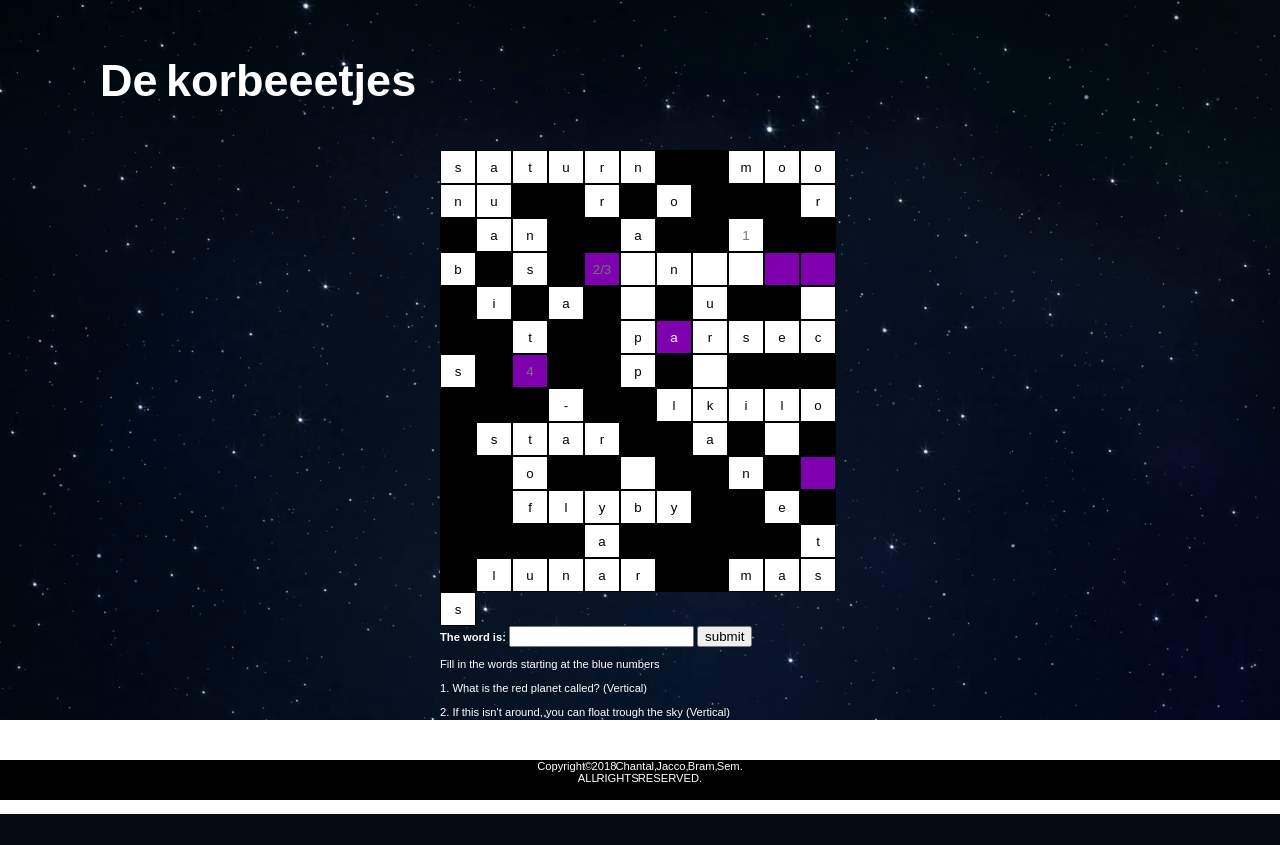
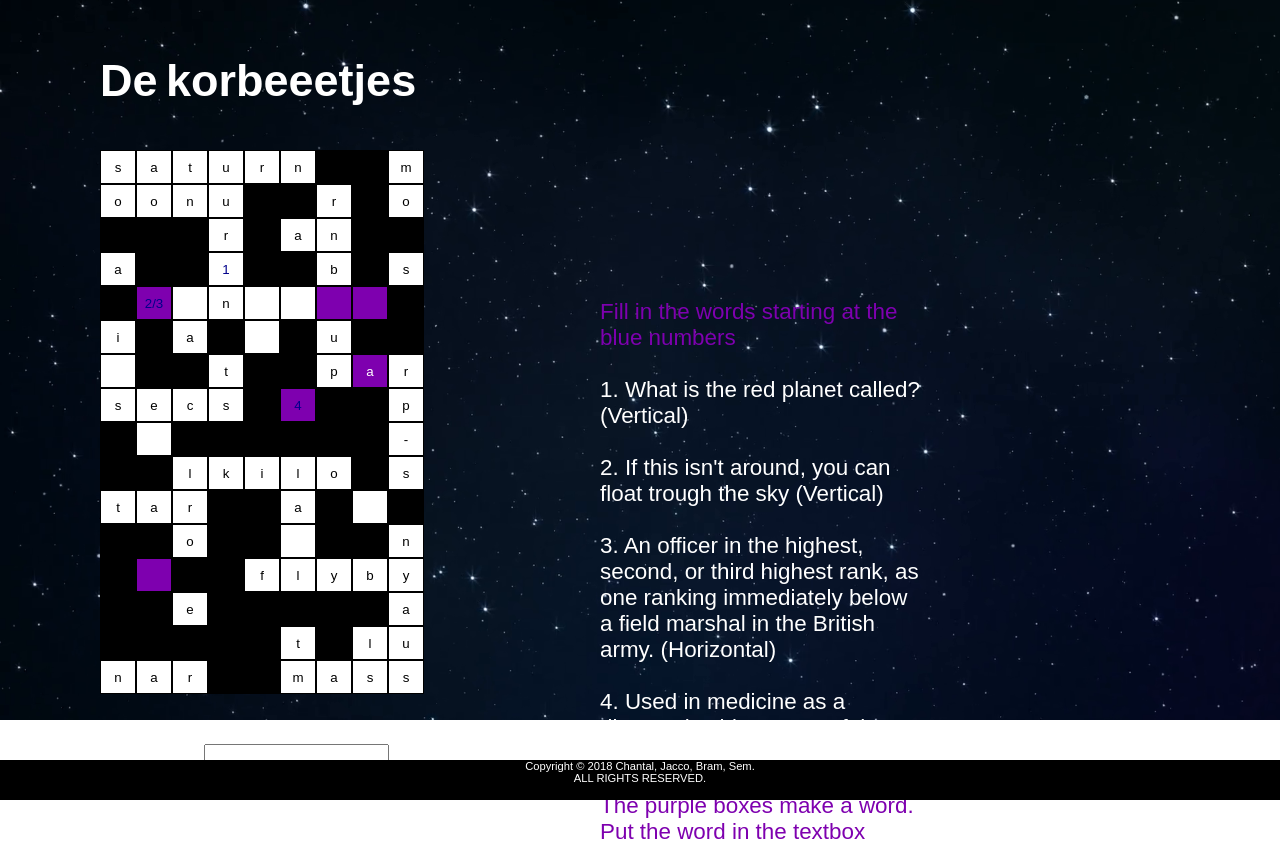
Before and after one commit to BramEsendam/Scrum-project-2018, a PHP site: page /Puzzel3KruiswoordPuzzel/Kruiswoordpuzzel.php in a window 1280 px wide. Before the commit the page ends 814 px from the top, so only its background shows below. Run offline with PHP 8.4, Linux system fonts and the light colour scheme.

Commit message:
update css kruiswoorpuzzel

```diff
--- a/ScrumProjectEscapeRoom/Style/Style.css
+++ b/ScrumProjectEscapeRoom/Style/Style.css
@@ -1,4 +1,4 @@
-/* Standaart css */
+/* Standaard css */
 body{
     background-image: url("../Images/Background.png");
     background-repeat: no-repeat;
@@ -8,6 +8,7 @@
     padding: 0;
     margin: 0 100px 0 100px;
     font-size: 70%;
+    word-spacing: -4px;
 }
 header{
     height: 15vh;
@@ -15,17 +16,19 @@
 }
 #footerbalk {
     bottom: 0;
-    position:fixed;
+    position: fixed;
     height:5vh;
     left: 0;
     right:0;
+    width: 100%;
     margin-bottom:0;
     background-color: black;
     color: white;
     text-align: center;
+    word-spacing: normal;
 }
 main{
-    height: 100%;
+    height: 75vh;
 }
 h1{
     padding-top: 25px;
@@ -64,13 +67,10 @@
     float: right;
 }
 /* Puzzel 3 css */
-html {
-    word-spacing: -4px;
-}
 
 #container {
-    width: 400px;
-    height: 78vh;
+    width: 100%;
+    height: auto;
     margin: 0 auto;
 }
 
@@ -106,10 +106,68 @@
     cursor: context-menu;
 }
 
+#inputVeldKruiswoord {
+    margin-top: 50px;
+    vertical-align: top;
+
+}
+
+#kruiswoordPuzzelBlokken {
+    display: block;
+    width: 30%;
+        height: 30vh;
+
+}
+
+#kruiswoordTekst {
+    position: relative;
+    left: 500px;
+    bottom: 510px;}
+
 form, p {
     word-spacing: normal;
 }
 
-#text {
+#kruiswoordTekst p {
+    font-size: 200%;
+    text-align: left;
+}
+
+#kruiswoordMain {
     display: inline-block;
 }
+
+b {
+    font-size: 150%;
+}
+
+::placeholder {
+    color: darkblue;
+    opacity: 1; /* Firefox */
+}
+
+:-ms-input-darkblue { /* Internet Explorer 10-11 */
+   color: darkblue;
+}
+
+::-ms-input-darkblue { /* Microsoft Edge */
+   color: darkblue;
+}
+
+#textPurple {
+    color: #7e00af;
+}
+/*
+#if p {
+    position: relative;
+    bottom: 520px;
+    font-size: 200%;
+    left: 500px;
+}*/
+
+#if {
+    position: relative;
+    bottom: 1050px;
+    left: 1000px;
+    font-size: 250%;
+}
```
